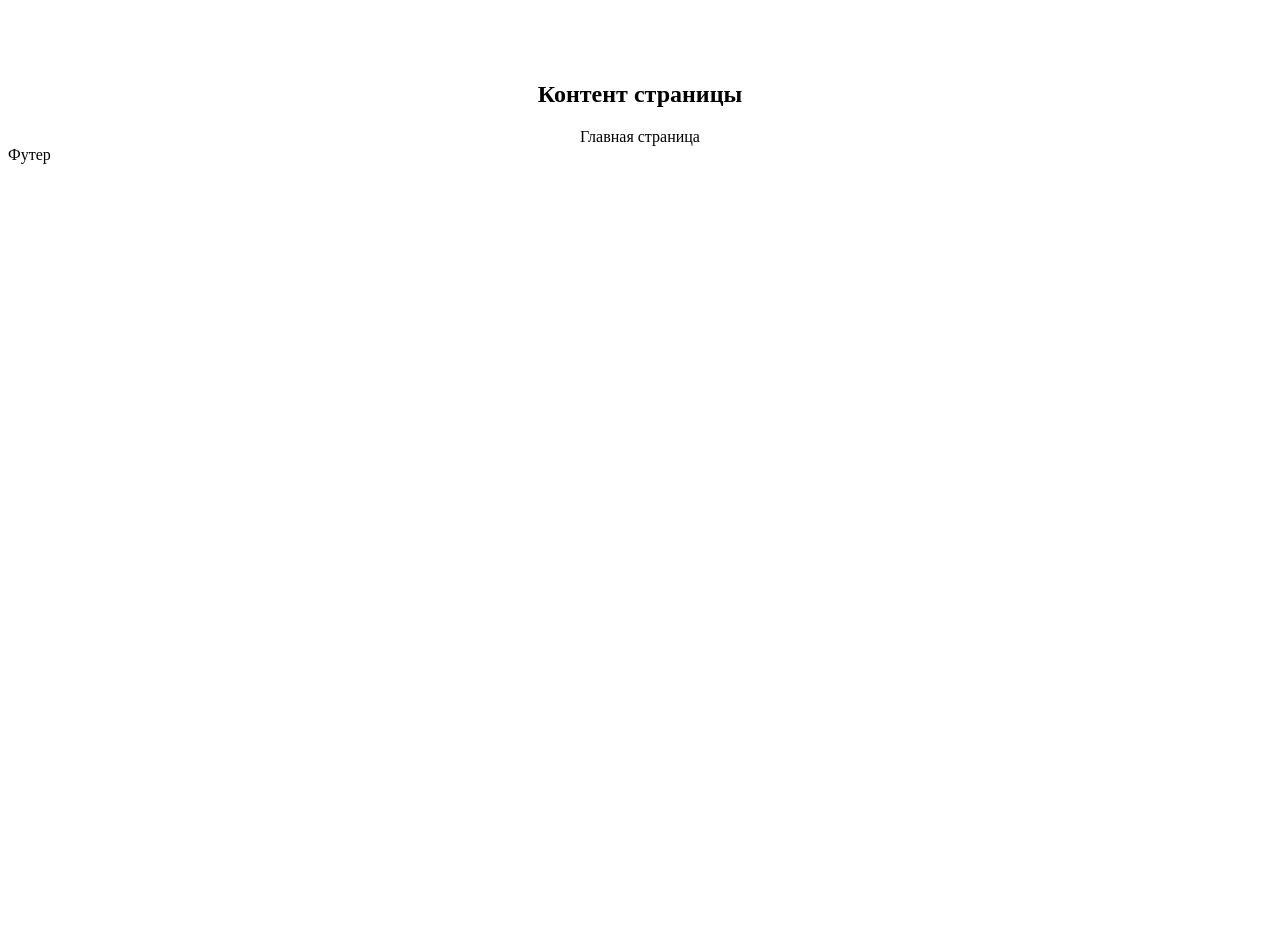
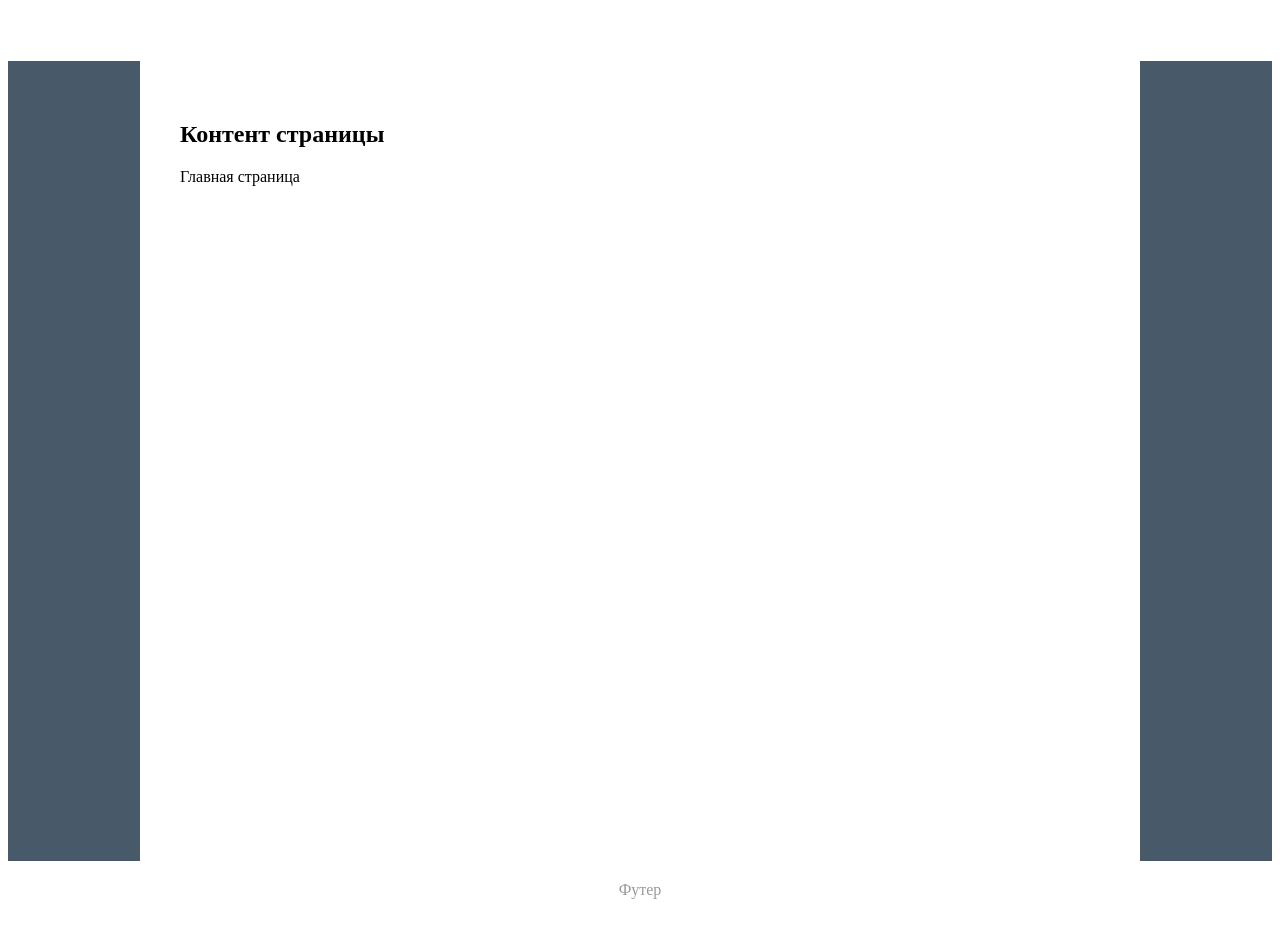
Before and after one commit to i5anin/practice, a React (Vite) app: page / in a window 1280 px wide. Shown: the part 67-994 px from the top of the page. Before the commit the page ends 800 px from the top, so only its background shows below. Built offline with nearby package versions, Linux system fonts and the light colour scheme.

Commit message:
Update Blog.jsx

```diff
--- a/src/Blog.jsx
+++ b/src/Blog.jsx
@@ -1,13 +1,27 @@
-// src/Blog.jsx
-import {Routes, Route, useParams} from "react-router-dom";
+import { Routes, Route, useParams } from "react-router-dom";
 import styled from "styled-components";
 import Header from "./components";
 
-const Content = styled.div`
-    text-align: center;
+const PageWrapper = styled.div`
+    display: flex;
+    justify-content: center;
+    background-color: #485969; /* Тёмный фон по бокам */
+    min-height: 100vh;
 `;
 
-const Footer = () => <footer>Футер</footer>;
+const Content = styled.div`
+  background-color: #fff; /* Белый блок по центру */
+  width: 1000px;
+  min-height: 100vh;
+  padding: 40px;
+  box-sizing: border-box;
+`;
+
+const Footer = styled.footer`
+  text-align: center;
+  color: #999;
+  padding: 20px 0;
+`;
 
 const HomePage = () => <div>Главная страница</div>;
 const LoginPage = () => <div>Вход</div>;
@@ -17,27 +31,29 @@ const NewPostPage = () => <div>Новая статья</div>;
 const NotFoundPage = () => <div>Ошибка: страница не найдена</div>;
 
 const PostPage = () => {
-    const {postId} = useParams();
+    const { postId } = useParams();
     return <div>Статья {postId}</div>;
 };
 
 export default function Blog() {
     return (
         <>
-            <Header/>
-            <Content>
-                <h2>Контент страницы</h2>
-                <Routes>
-                    <Route path="/" element={<HomePage/>}/>
-                    <Route path="/login" element={<LoginPage/>}/>
-                    <Route path="/register" element={<RegisterPage/>}/>
-                    <Route path="/users" element={<UsersPage/>}/>
-                    <Route path="/post" element={<NewPostPage/>}/>
-                    <Route path="/post/:postId" element={<PostPage/>}/>
-                    <Route path="*" element={<NotFoundPage/>}/>
-                </Routes>
-            </Content>
-            <Footer/>
+            <Header />
+            <PageWrapper>
+                <Content>
+                    <h2>Контент страницы</h2>
+                    <Routes>
+                        <Route path="/" element={<HomePage />} />
+                        <Route path="/login" element={<LoginPage />} />
+                        <Route path="/register" element={<RegisterPage />} />
+                        <Route path="/users" element={<UsersPage />} />
+                        <Route path="/post" element={<NewPostPage />} />
+                        <Route path="/post/:postId" element={<PostPage />} />
+                        <Route path="*" element={<NotFoundPage />} />
+                    </Routes>
+                </Content>
+            </PageWrapper>
+            <Footer>Футер</Footer>
         </>
     );
 }
```
